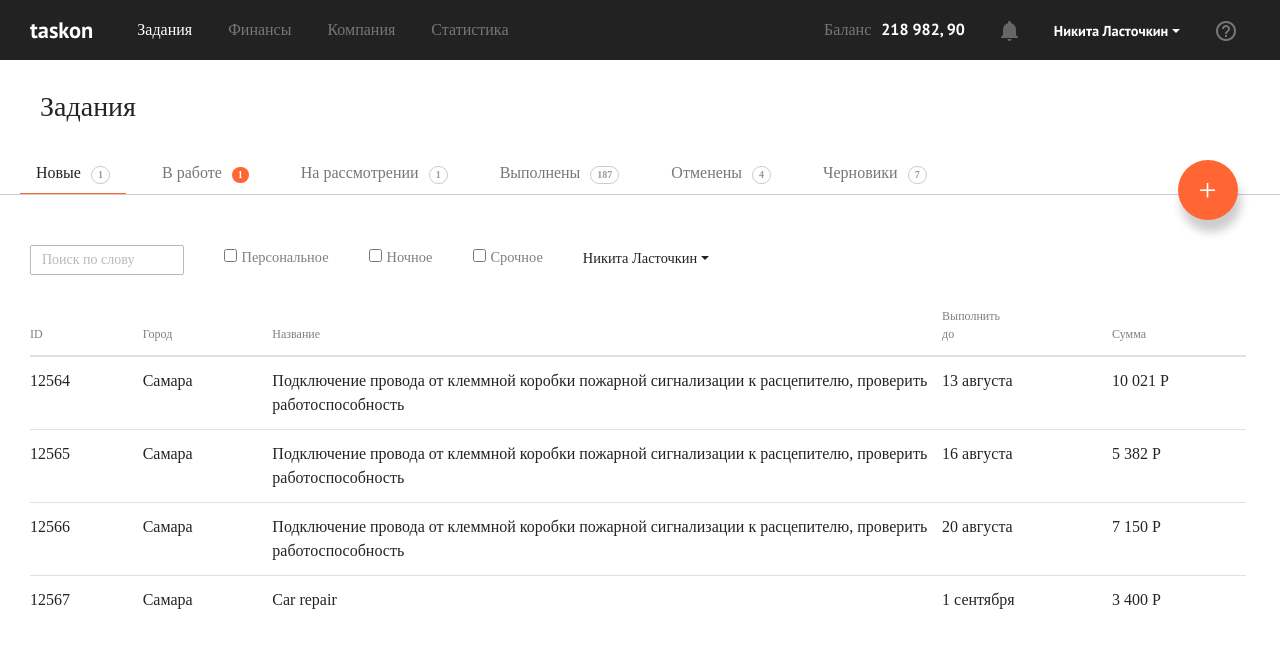
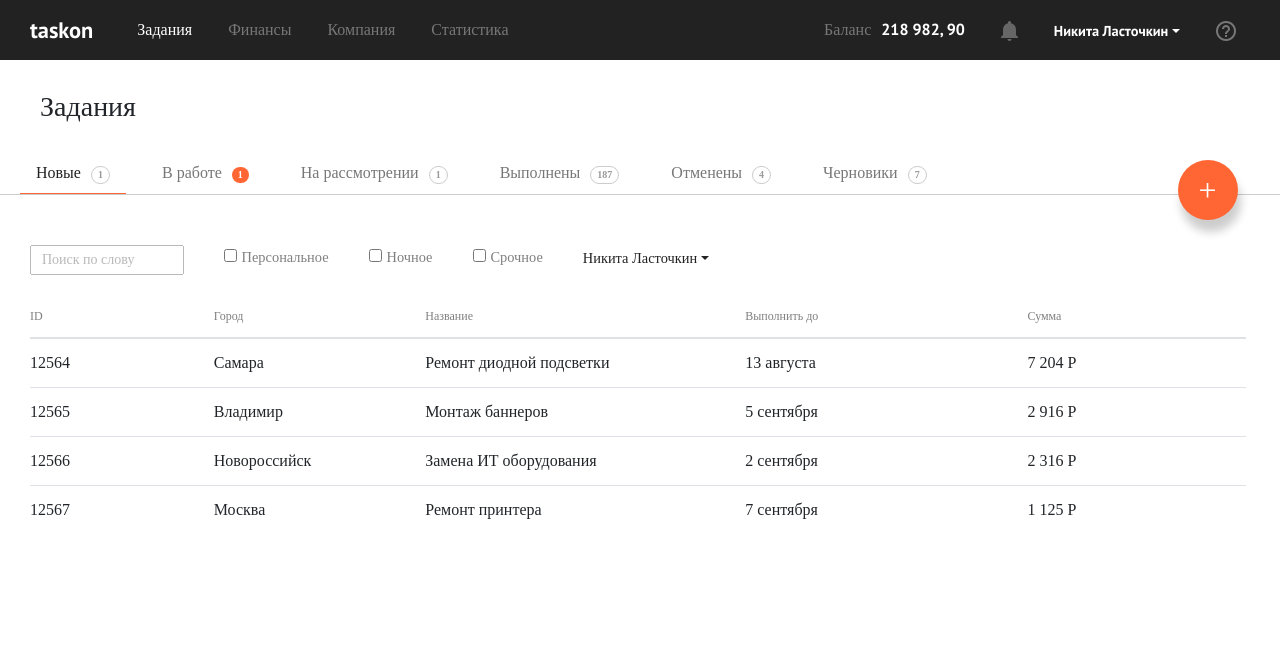
Before and after one commit to VladCalm/test-react-bootstrap-build, a React app: page /tasks/new in a window 1280 px wide. Shown: the top 648 px of the page. Built offline with nearby package versions, Linux system fonts and the light colour scheme; the HTML template or start-up script is replaced by a standard one; a web font is replaced by a local one.

Commit message:
add key value to the task component, fix code style

```diff
--- a/src/js/components/NewTasks.js
+++ b/src/js/components/NewTasks.js
@@ -14,7 +14,7 @@ export class NewTasks extends Component {
     }
 
     renderTask(task) {
-        return <Task task={task} />
+        return <Task task={task} key={task.id}/>
     }
 
     handleSearch(query) {
--- a/src/js/components/SearchBar.js
+++ b/src/js/components/SearchBar.js
@@ -7,17 +7,13 @@ import { UserBoard } from './UserBoard';
 export default class SearchBar extends Component {
     constructor(props) {
         super(props);
-        this.state = {
-            searchField: ''
-
-        }
+        this.state = { searchField: '' };
         this.handleSearch = this.handleSearch.bind(this);
     }
 
     handleSearch(e){
         this.setState({ searchField: e.target.value });
         this.props.onInputChange(e.target.value.toLowerCase());
-
     }
 
     render() {
@@ -26,15 +22,15 @@ export default class SearchBar extends Component {
                 <input className='search' type='text' name='' value={this.state.searchField} placeholder='Поиск по слову' onChange={this.handleSearch} />
                 <div className='filter-board'>
                     <label className='filter'>
-                        <input type='checkbox' name='' value=''/>
+                        <input type='checkbox' name='personal' value='' />
                         Персональное
                     </label>
                     <label className='filter'>
-                        <input type='checkbox' name='' value='' />
+                        <input type='checkbox' name='night' value='' />
                         Ночное
                     </label>
                     <label className='filter'>
-                        <input type='checkbox' name='' value='' />
+                        <input type='checkbox' name='urgent' value='' />
                         Срочное
                     </label>
                 </div>
--- a/src/js/components/Task.js
+++ b/src/js/components/Task.js
@@ -1,7 +1,7 @@
 import React from 'react';
 
 export const Task = ({ task }) => (
-    <tr className='task' key={task.id}>
+    <tr className='task'>
         <td>{task.id}</td>
         <td>{task.location}</td>
         <td>{task.subject}</td>
--- a/src/js/tasks.js
+++ b/src/js/tasks.js
@@ -2,39 +2,39 @@ export const tasks = [
     {
         id: 12564,
         location: "Самара",
-        subject: "Подключение провода от клеммной коробки пожарной сигнализации к расцепителю, проверить работоспособность",
+        subject: "Ремонт диодной подсветки",
         deadline: "13 августа",
-        sum: "10 021 Р",
+        sum: "7 204 Р",
         night: true,
         urgent: false,
         personal: true
     },
     {
         id: 12565,
-        location: "Самара",
-        subject: "Подключение провода от клеммной коробки пожарной сигнализации к расцепителю, проверить работоспособность",
-        deadline: "16 августа",
-        sum: "5 382 Р",
+        location: "Владимир",
+        subject: "Монтаж баннеров",
+        deadline: "5 сентября",
+        sum: "2 916 Р",
         night: false,
         urgent: true,
         personal: true
     },
     {
         id: 12566,
-        location: "Самара",
-        subject: "Подключение провода от клеммной коробки пожарной сигнализации к расцепителю, проверить работоспособность",
-        deadline: "20 августа",
-        sum: "7 150 Р",
+        location: "Новороссийск",
+        subject: "Замена ИТ оборудования",
+        deadline: "2 сентября",
+        sum: "2 316 Р",
         night: true,
         urgent: true,
         personal: false
     },
     {
         id: 12567,
-        location: "Самара",
-        subject: "Car repair",
-        deadline: "1 сентября",
-        sum: "3 400 Р",
+        location: "Москва",
+        subject: "Ремонт принтера",
+        deadline: "7 сентября",
+        sum: "1 125 Р",
         night: false,
         urgent: true,
         personal: false
```
